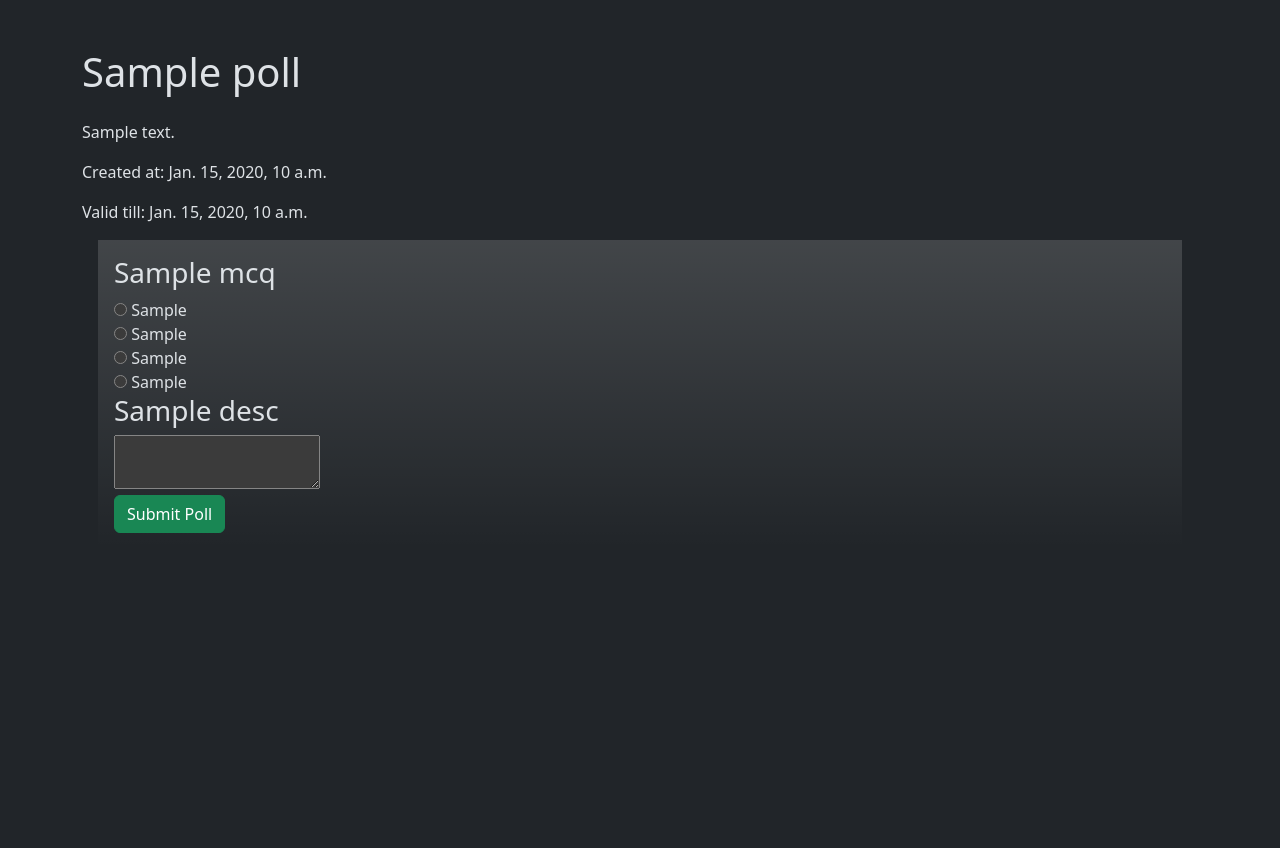
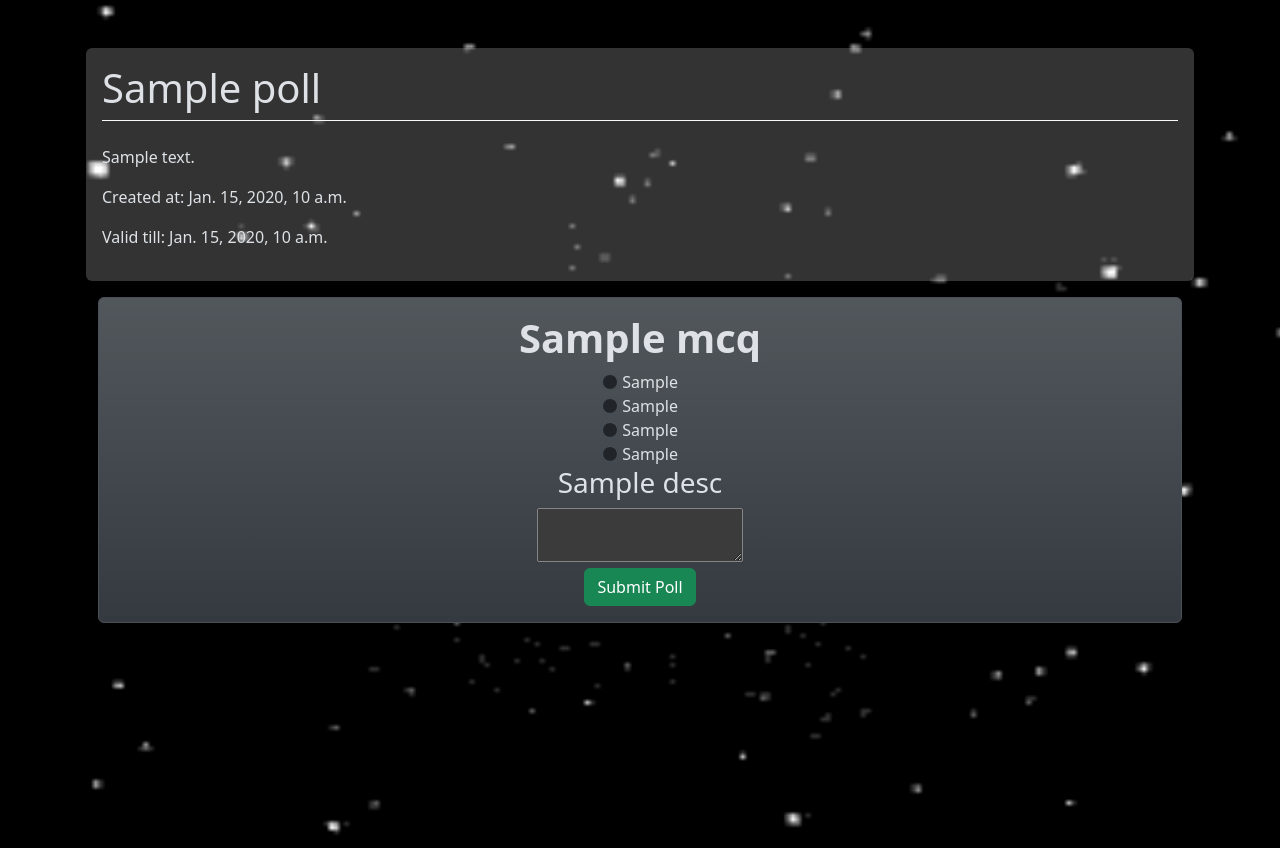
Before and after one commit to AryaAravindK/Poll, a Django app: template home/templates/polls/poll_detail.html in a window 1280 px wide. Before the commit the page ends 533 px from the top, so only its background shows below. Run offline with Django 5.2, Linux system fonts and the light colour scheme; the template is opened without the code that fills it: most values are stand-ins (such as "Sample title", 1, 10 or a date in 2020); some libraries are stand-ins or nearby versions.

Commit message:
added some stylings and bg

```diff
--- a/home/templates/polls/index.html
+++ b/home/templates/polls/index.html
@@ -2,6 +2,7 @@
 
 {% block title %}
     Available Polls
+
 {% endblock %}
 
 {% block content %}
@@ -12,7 +13,7 @@
         {% for poll in polls %}
             {% if poll.quiz_visible %}
                 <div class="col-md-6">
-                    <div class="card mb-4 bg-black bg-gradient">
+                    <div class="card mb-4 bg-black bg-gradient mbg">
                         <div class="card-body">
                             <h2 class="card-title">{{ poll.title }}</h2>
                             <p class="card-text">{{ poll.description }}</p>
--- a/home/templates/polls/poll_detail.html
+++ b/home/templates/polls/poll_detail.html
@@ -6,14 +6,17 @@ Poll
 
 {% block content %}
 <div class="container mt-5">
+   <div class=" p-3 rounded m-1 " style="background-color: rgba(255, 255, 255, 0.2);">
 
-    <h1 class="mb-4">{{ poll.title }}</h1>
+    <div class="h4 pb-2 mb-4 fs-1 border-bottom border-light">
+        {{ poll.title }}
+    </div>
     <p>{{ poll.description }}</p>
     <p>Created at: {{ poll.created_at }}</p>
     <p>Valid till: {{ poll.valid_till }}</p>
-
+   </div>
 {% if user_form %}
-    <div class='container bg-black bg-gradient text-center'>
+    <div class='container bg-black bg-gradient text-center rounded-top'>
         <div class="row">
         <h2>Please Provide credentials before starting the Poll</h2>
         </div>
@@ -27,15 +30,15 @@ Poll
     </div>
     </div>
 {% else %}
-<div class="form p-3 m-3  bg-gradient">
+<div class="form p-3 m-3  bg-light-subtle bg-gradient text-center border rounded">
     <form method="post">
         {% csrf_token %}
         {% for mcq in mcqs %}
-            <h3>{{ mcq.question }}</h3>
-            <input type="radio" name="choice_{{ mcq.id }}" value="A"> {{ mcq.optionA }}<br>
-            <input type="radio" name="choice_{{ mcq.id }}" value="B"> {{ mcq.optionB }}<br>
-            <input type="radio" name="choice_{{ mcq.id }}" value="C"> {{ mcq.optionC }}<br>
-            <input type="radio" name="choice_{{ mcq.id }}" value="D"> {{ mcq.optionD }}<br>
+            <h3 class="fs-1 fw-bold">{{ mcq.question }}</h3>
+            <input type="radio" name="choice_{{ mcq.id }}" value="A" class="form-check-input" > {{ mcq.optionA }}<br>
+            <input type="radio" name="choice_{{ mcq.id }}" value="B" class="form-check-input"> {{ mcq.optionB }}<br>
+            <input type="radio" name="choice_{{ mcq.id }}" value="C" class="form-check-input"> {{ mcq.optionC }}<br>
+            <input type="radio" name="choice_{{ mcq.id }}" value="D" class="form-check-input"> {{ mcq.optionD }}<br>
         {% endfor %}
         {% for desc in descriptions %}
             <h3>{{ desc.question }}</h3>
--- a/home/views.py
+++ b/home/views.py
@@ -70,7 +70,7 @@ def poll_detail(request, poll_id):
 
 def poll_results(request, poll_id):
     poll = get_object_or_404(Poll, pk=poll_id)
-    responses = Response.objects.filter(poll=poll).order_by('submit_time','-score')
+    responses = Response.objects.filter(poll=poll).order_by('-score','submit_time')
 
     return render(request, 'polls/poll_results.html', {'poll': poll, 'responses': responses , 'quiz_complete': poll.quiz_complete})
 
--- a/staff/templates/select_poll.html
+++ b/staff/templates/select_poll.html
@@ -19,8 +19,8 @@
             </div>
         {% endfor %}
         <div class="w-100"></div>
-        <button type="submit" name="action" value="display" class="btn btn-primary mt-3">Display</button>
-        <button type="submit" name="action" value="show_results" class="btn btn-success mt-3">Show Results</button>
+        <button type="submit" name="action" value="display" class="btn btn-primary mt-3 m-1 p-3">Display</button>
+        <button type="submit" name="action" value="show_results" class="btn btn-success mt-3 m-1 p-3 ">Show Results</button>
     </form>
 </div>
 
--- a/static/layout.css
+++ b/static/layout.css
@@ -1,7 +1,7 @@
 body {
     margin: 40%; /* Remove default margin */
     height: 100vh; /* Make sure body takes the full height of the viewport */
-    background-image: url('bg.gif'); /* Replace with the path to your GIF */
+    background-image: url('space-bg.gif'); /* Replace with the path to your GIF */
     background-size: cover; /* Ensure the GIF covers the entire screen */
     background-repeat: no-repeat; /* Prevent the GIF from repeating */
     background-position: center; /* Center the GIF */
--- a/templates/layout.html
+++ b/templates/layout.html
@@ -5,10 +5,25 @@
 <head>
     <meta charset="UTF-8">
     <meta name="viewport" content="width=device-width, initial-scale=1.0">
+
     <link href="https://cdn.jsdelivr.net/npm/bootstrap@5.3.3/dist/css/bootstrap.min.css" rel="stylesheet" integrity="sha384-QWTKZyjpPEjISv5WaRU9OFeRpok6YctnYmDr5pNlyT2bRjXh0JMhjY6hW+ALEwIH" crossorigin="anonymous">
+    <link href="{% static 'layout.css' %}" rel="stylesheet">
+
     <title>{% block title %}
         welcome
         {% endblock %}</title>
+
+        <style>
+            body {
+                margin: 0;
+                height: 100vh;
+                background-image: url('{% static "space-bg.gif" %}');
+                background-size: cover;
+                background-repeat: no-repeat;
+                background-position: center;
+                background-attachment: fixed;
+            }
+        </style>
 </head>
 <body>
 
```
Also changed, not shown: db.sqlite3, static/bg-1.jpg (added), static/bg-2.jpeg (added), static/space-bg.gif (added).
